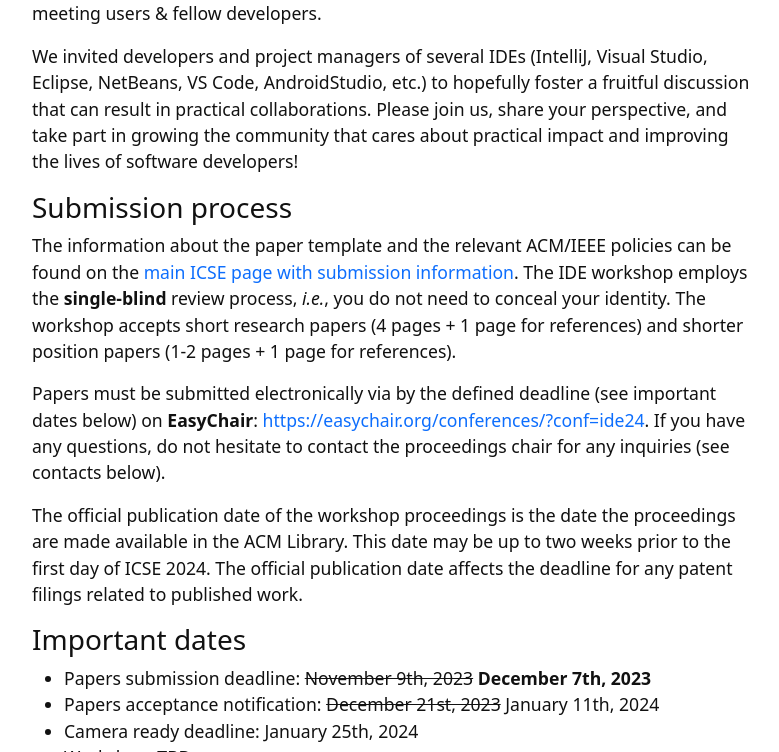
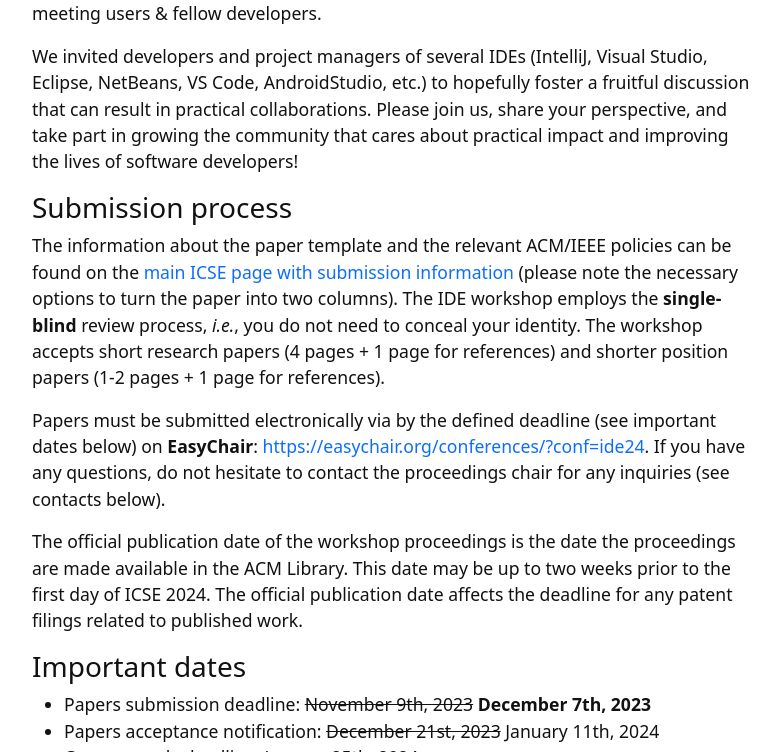
Before and after one commit to ide-workshop/ide-workshop.github.io, a Jekyll site: the page built from index.md, in a window 1280 px wide and 900 px high, scrolled down 2470 px, cut to the strip 0-752 px from the top of the window. Shown: the whole strip, without its empty margins (245-1024 px from the left). Built offline with Jekyll 4.4.1, drawn with Linux system fonts in a browser that asks for light colours.

Commit message:
Specifying formatting

```diff
--- a/index.md
+++ b/index.md
@@ -85,7 +85,7 @@
 ### Submission process
 
 The information about the paper template and the relevant ACM/IEEE policies can be found on the
-[main ICSE page with submission information](https://conf.researchr.org/track/icse-2024/icse-2024-research-track#submission-process).
+[main ICSE page with submission information](https://conf.researchr.org/track/icse-2024/icse-2024-research-track#submission-process) (please note the necessary options to turn the paper into two columns).
 The IDE workshop employs the **single-blind** review process, _i.e._, you do not need to conceal your identity.
 The workshop accepts short research papers (4 pages + 1 page for references) and shorter position
 papers (1-2 pages + 1 page for references).
```
